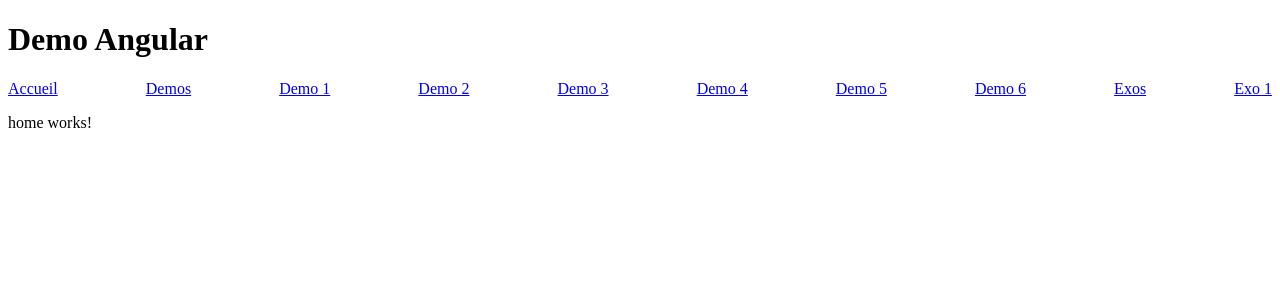
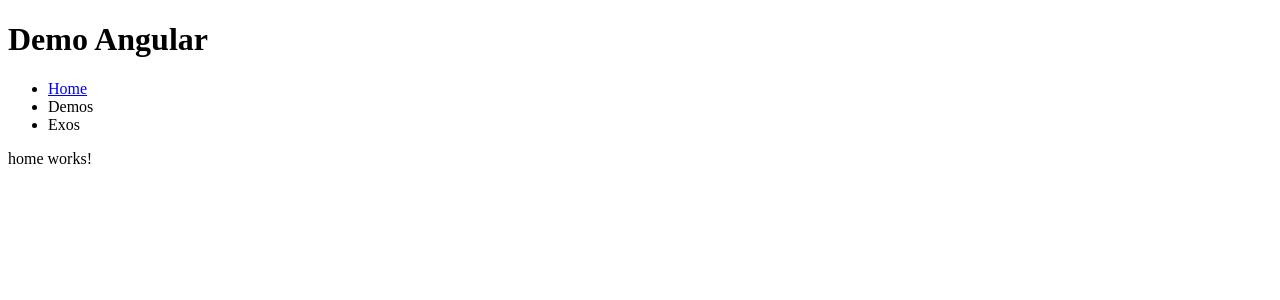
Before and after one commit to santos-pierre/TF-Angular_Demo, an Angular app: page /home in a window 1280 px wide. Shown: the top 300 px of the page. Built offline with nearby package versions, Linux system fonts and the light colour scheme.

Commit message:
Navbar Component

```diff
--- a/src/app/app.component.html
+++ b/src/app/app.component.html
@@ -1,5 +1,5 @@
 <h1>Demo Angular</h1>
-<div class="navbar">
+<!-- <div class="navbar">
   <a routerLink="/">Accueil</a>
   <a routerLink="/demos">Demos</a>
   <a routerLink="/demos/demo1">Demo 1</a>
@@ -10,5 +10,7 @@
   <a routerLink="/demos/demo6">Demo 6</a>
   <a routerLink="/exos">Exos</a>
   <a routerLink="/exos/exo1">Exo 1</a>
-</div>
+</div> -->
+
+<app-nav></app-nav>
 <router-outlet></router-outlet>
--- a/src/app/app.module.ts
+++ b/src/app/app.module.ts
@@ -6,12 +6,14 @@
 import { DemoRoutingModule } from './demo/demo-routing.module';
 import { NotFoundComponent } from './not-found/not-found.component';
 import { HomeComponent } from './home/home.component';
+import { NavComponent } from './nav/nav.component';
 
 @NgModule({
   declarations: [
     AppComponent,
     NotFoundComponent,
-    HomeComponent
+    HomeComponent,
+    NavComponent
   ],
   imports: [
     BrowserModule,
--- /dev/null
+++ b/src/app/nav/nav.component.html
@@ -0,0 +1,20 @@
+<nav class="nav">
+  <ul>
+    <li *ngFor="let link of linkList; index as i;">
+      <a [routerLink]="link.url"
+        (click)="toggleVisible(i)"
+      >
+        {{link.title}}
+      </a>
+
+      <ul *ngIf="link.children && link.isVisible">
+        <li *ngFor="let subChildren of link.children">
+          <a [routerLink]="subChildren.url"
+          >
+            {{subChildren.title}}
+          </a>
+        </li>
+      </ul>
+    </li>
+  </ul>
+</nav>
--- /dev/null
+++ b/src/app/nav/nav.component.ts
@@ -0,0 +1,68 @@
+import { Component, OnInit } from '@angular/core';
+
+export type Link = {
+  title: string;
+  url?: string;
+  children?: Link[];
+  isVisible?: boolean;
+}
+
+@Component({
+  selector: 'app-nav',
+  templateUrl: './nav.component.html',
+  styleUrls: ['./nav.component.scss']
+})
+export class NavComponent implements OnInit {
+
+  linkList: Link[] = [];
+
+  constructor() { }
+
+  ngOnInit(): void {
+    this.linkList = [
+      {
+        title: 'Home', url: '/'
+      },
+      {
+        title: 'Demos', children: [
+          {
+            title: 'Demo 1',
+            url: '/demos/demo1'
+          },
+          {
+            title: 'Demo 2',
+            url: '/demos/demo2'
+          },
+          {
+            title: 'Demo 3',
+            url: '/demos/demo3'
+          },
+          {
+            title: 'Demo 4',
+            url: '/demos/demo4'
+          },
+          {
+            title: 'Demo 5',
+            url: '/demos/demo5'
+          },
+          {
+            title: 'Demo 6',
+            url: '/demos/demo6'
+          },
+        ]
+      },
+      {
+        title: 'Exos', children: [
+          {
+            title: 'Exo1',
+            url: '/exos/exo1'
+          }
+        ]
+      }
+    ]
+  }
+
+  toggleVisible(index: number) {
+    this.linkList[index].isVisible = !this.linkList[index].isVisible;
+  }
+}
```
Also changed, not shown: src/app/nav/nav.component.scss (added), 1 other file (tests, documents, lock files or other folders).
